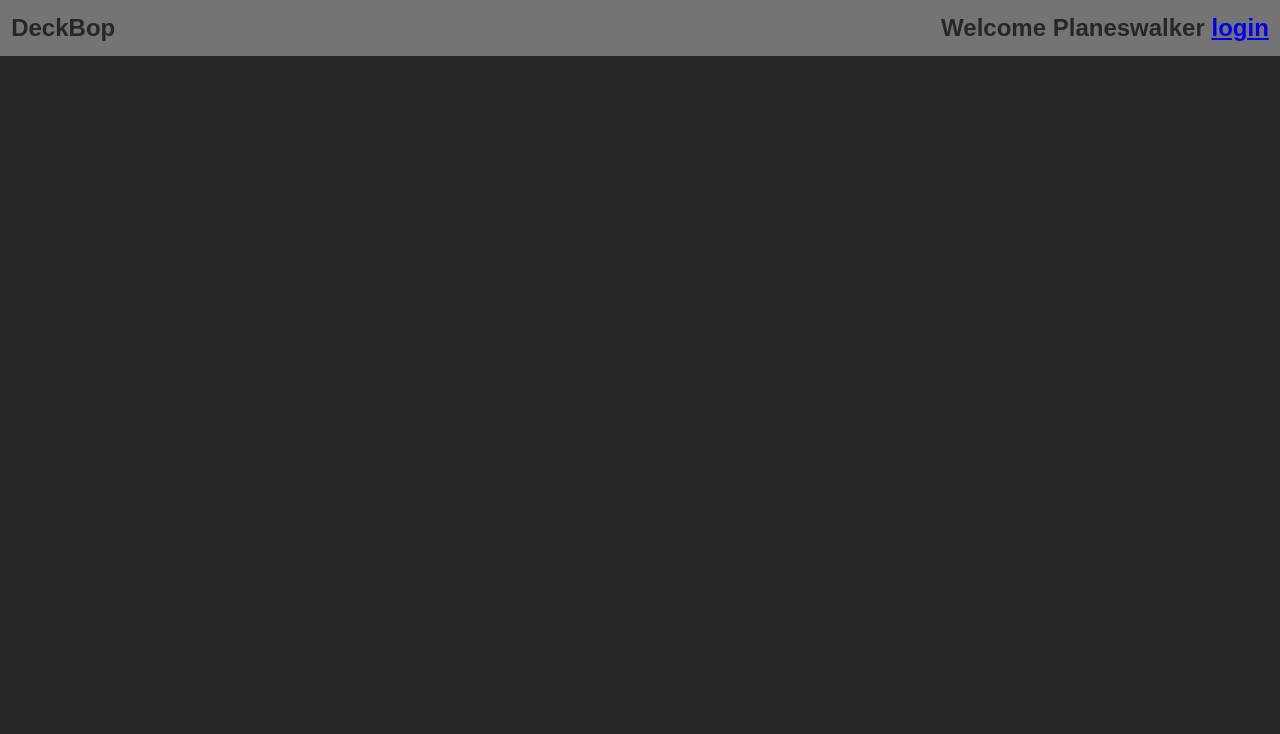
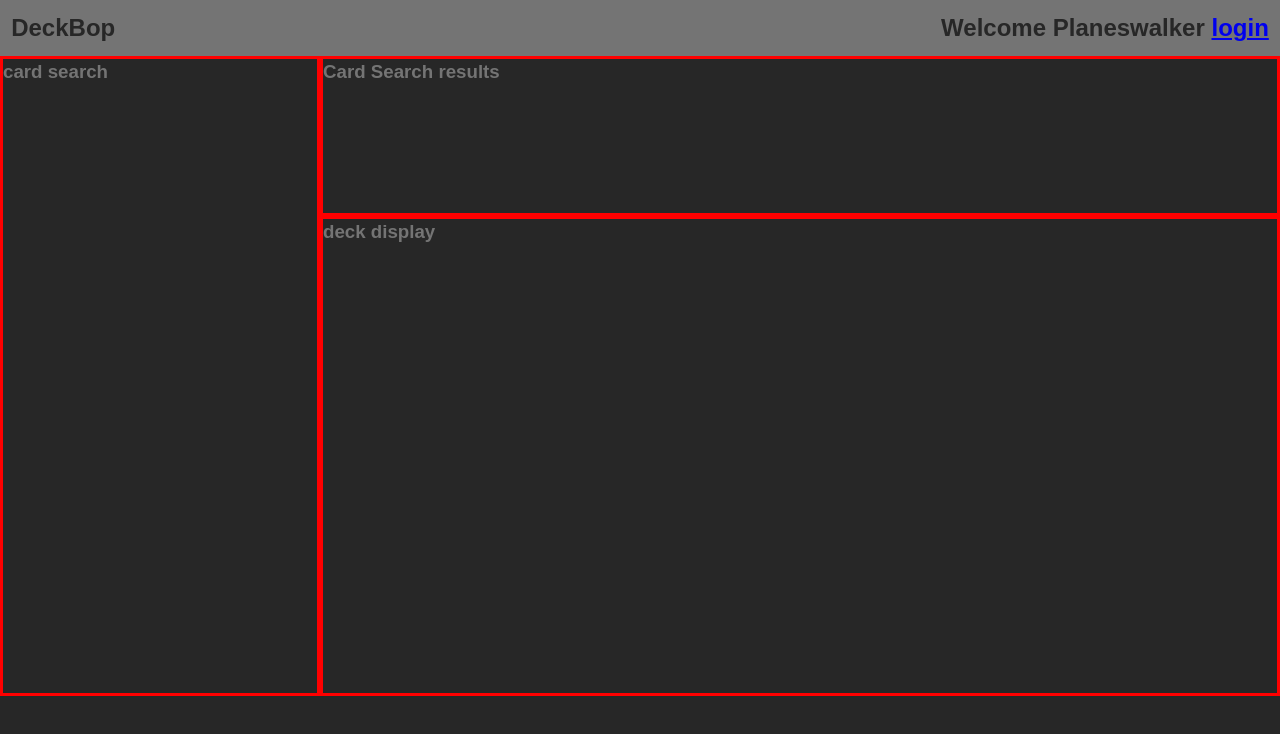
Before and after one commit to cobbettn/deckbox, a Vue app in the folder fe/deckbop/: page /#/deckEditor/1 in a window 1280 px wide. Shown: the top 734 px of the page. Built offline with nearby package versions, Linux system fonts and the light colour scheme.

Commit message:
template set up

```diff
--- /dev/null
+++ b/fe/deckbop/src/components/deckEditor/CardSearch.vue
@@ -0,0 +1,15 @@
+<template>
+    <div class="card-search">
+        <h3>card search</h3>
+    </div>
+</template>
+
+<script>
+export default {
+
+}
+</script>
+
+<style scoped>
+
+</style>
--- /dev/null
+++ b/fe/deckbop/src/components/deckEditor/CardSearchResults.vue
@@ -0,0 +1,15 @@
+<template>
+    <div class="card-search-results">
+        <h3>Card Search results</h3>
+    </div>
+</template>
+
+<script>
+export default {
+
+}
+</script>
+
+<style scoped>
+
+</style>
--- /dev/null
+++ b/fe/deckbop/src/components/deckEditor/DeckDisplay.vue
@@ -0,0 +1,15 @@
+<template>
+    <div class="deck-display">
+        <h3>deck display </h3>
+    </div>
+</template>
+
+<script>
+export default {
+
+}
+</script>
+
+<style scoped>
+
+</style>
--- /dev/null
+++ b/fe/deckbop/src/components/deckEditor/DeckEditor.vue
@@ -0,0 +1,46 @@
+<template>
+    <div class="deck-editor">
+        <card-search id="a"></card-search>
+        <card-search-results id="b"></card-search-results>
+        <deck-display id="c"></deck-display>
+    </div>
+</template>
+
+<script>
+import CardSearch from './CardSearch';
+import CardSearchResults from './CardSearchResults';
+import DeckDisplay from './DeckDisplay';
+export default {
+  components: {
+      CardSearch,
+      CardSearchResults,
+      DeckDisplay },
+
+}
+</script>
+
+<style scoped>
+    .deck-editor{
+        height: 80vh;
+        width: 100%;
+        display: grid;
+        grid-template-columns: 1fr 3fr;
+        grid-template-rows: 1fr 3fr;
+        grid-template-areas:
+                    "a b"
+                    "a c";
+    }
+    #a {
+        grid-area: a;
+        border: red solid;
+    }
+    #b {
+        grid-area: b;
+        border: red solid;
+    }
+    #c {
+        grid-area: c;
+        border: red solid;
+    }
+
+</style>
--- a/fe/deckbop/src/main.js
+++ b/fe/deckbop/src/main.js
@@ -6,6 +6,7 @@ import App from './App.vue'
 import Register from './components/authentication/Register.vue'
 import Login from './components/authentication/Login.vue'
 import ViewDecks from './components/deckManagement/ViewDecks.vue'
+import DeckEditor from './components/deckEditor/DeckEditor.vue'
 
 Vue.config.productionTip = false
 Vue.use(VueRouter)
@@ -15,6 +16,8 @@ const routes = [
   {path: '/register', component: Register},
   {path: '/viewDecks', component: ViewDecks},
   {path: '/', component: ViewDecks},
+  {path: '/deckEditor', component: DeckEditor},
+  {path: '/deckEditor/:id', component: DeckEditor},
 ]
 
 const router = new VueRouter({
```
